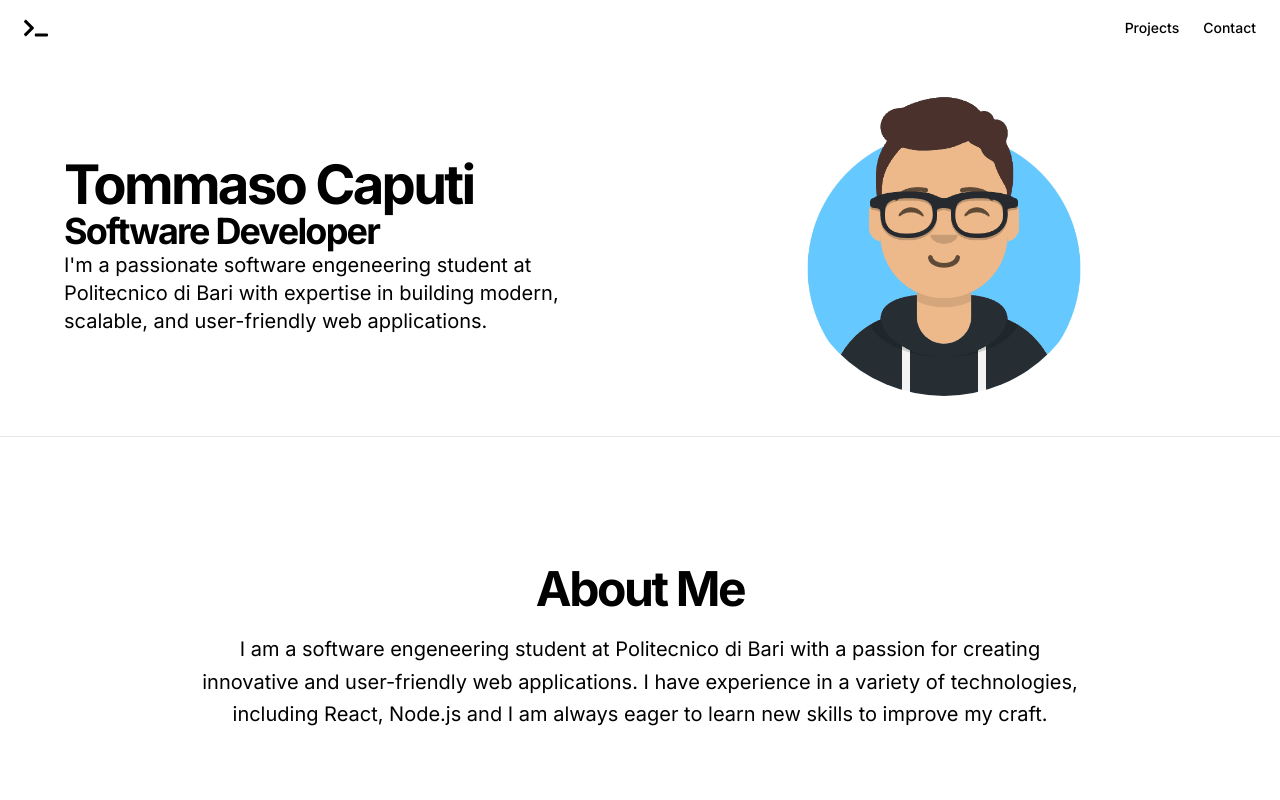
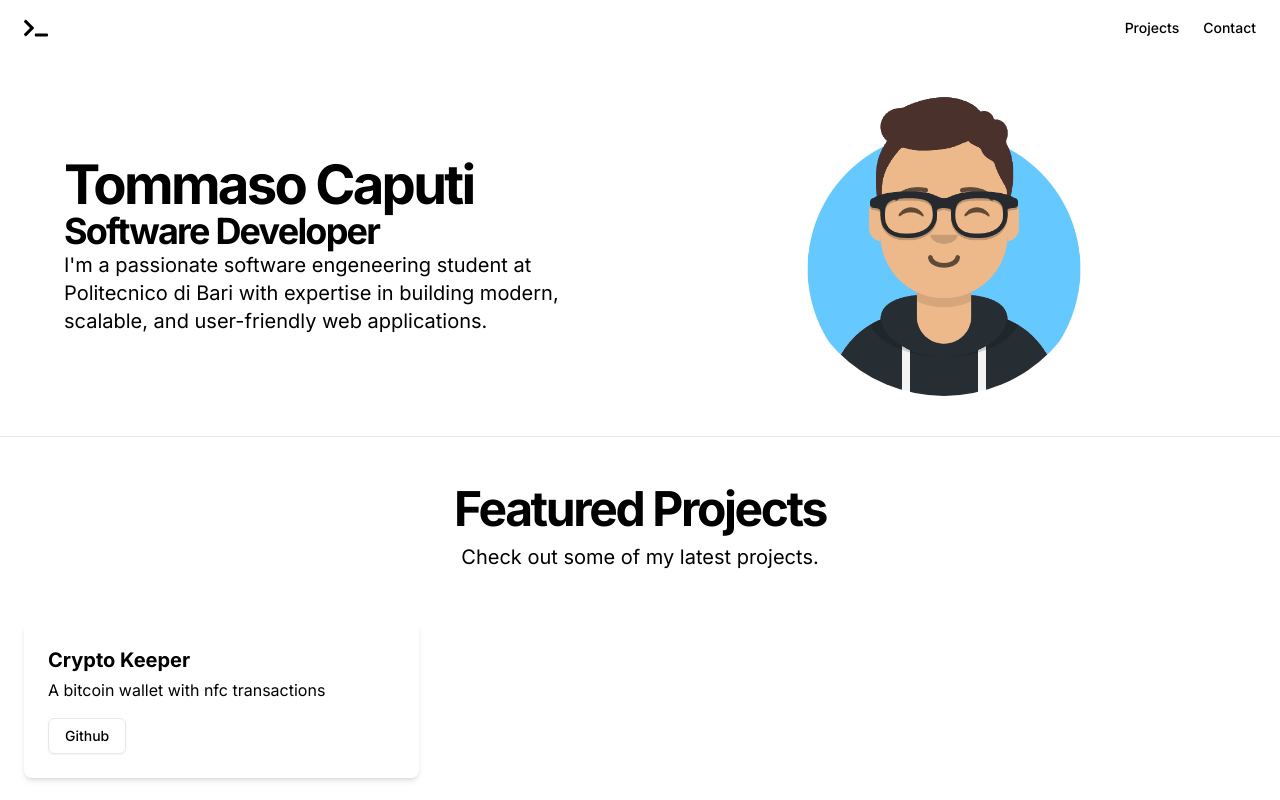
Before and after one commit to tommaso-caputi/portfolio, a Next.js app in the folder portfolio/: page / in a window 1280 px wide. Shown: the top 800 px of the page. Built offline with nearby package versions, Linux system fonts and the light colour scheme.

Commit message:
add one project

```diff
--- a/portfolio/src/app/page.tsx
+++ b/portfolio/src/app/page.tsx
@@ -35,7 +35,7 @@ export default function Home() {
             </div>
           </div>
         </section>
-        <AboutSection />
+        {/* <AboutSection /> */}
         <ProjectsSection />
       </main>
       <Footer />
--- a/portfolio/src/components/AboutSection.tsx
+++ b/portfolio/src/components/AboutSection.tsx
@@ -1,6 +1,6 @@
 export default function AboutSection() {
     return (
-        <section id="about" className="w-full py-12 md:py-24 lg:py-32">
+        <section id="about" className="w-full py-12">
             <div className="space-y-12 px-4 md:px-6">
                 <div className="flex flex-col items-center justify-center space-y-4 text-center">
                     <div className="space-y-5">
--- a/portfolio/src/components/ProjectsSection.tsx
+++ b/portfolio/src/components/ProjectsSection.tsx
@@ -13,21 +13,13 @@ export default function ProjectsSection() {
                     </div>
                 </div>
                 <div className="grid grid-cols-1 sm:grid-cols-2 lg:grid-cols-3 gap-6">
-                    <ProjectCard />
-                </div>
-            </div>
-        </section>
-    )
-}
-
-function ProjectCard() {
-    return (
+                    {projects.map(project => (
                         <div className="bg-card p-6 rounded-lg shadow-md">
-            <h3 className="text-xl font-bold">Project 1</h3>
-            <p className="text-muted-foreground">A web application built with React and Node.js.</p>
+                            <h3 className="text-xl font-bold">{project.name}</h3>
+                            <p className="text-muted-foreground pt-1">{project.descr}</p>
                             <div className="mt-4 flex gap-2">
                                 <Link
-                    href="#"
+                                    href={project.url}
                                     className="inline-flex h-9 items-center justify-center rounded-md border border-input bg-background px-4 py-2 text-sm font-medium shadow-sm transition-colors hover:bg-accent hover:text-accent-foreground focus-visible:outline-none focus-visible:ring-1 focus-visible:ring-ring disabled:pointer-events-none disabled:opacity-50"
                                     prefetch={false}
                                 >
@@ -35,5 +27,11 @@ function ProjectCard() {
                                 </Link>
                             </div>
                         </div>
+                    ))}
+                </div>
+            </div>
+        </section>
     )
 }
+
+const projects = [{ name: "Crypto Keeper", descr: "A bitcoin wallet with nfc transactions", url: "https://github.com/tommaso-caputi/CryptoKeeper" }]
```
Lines whose indentation alone changed are shown as unchanged.
